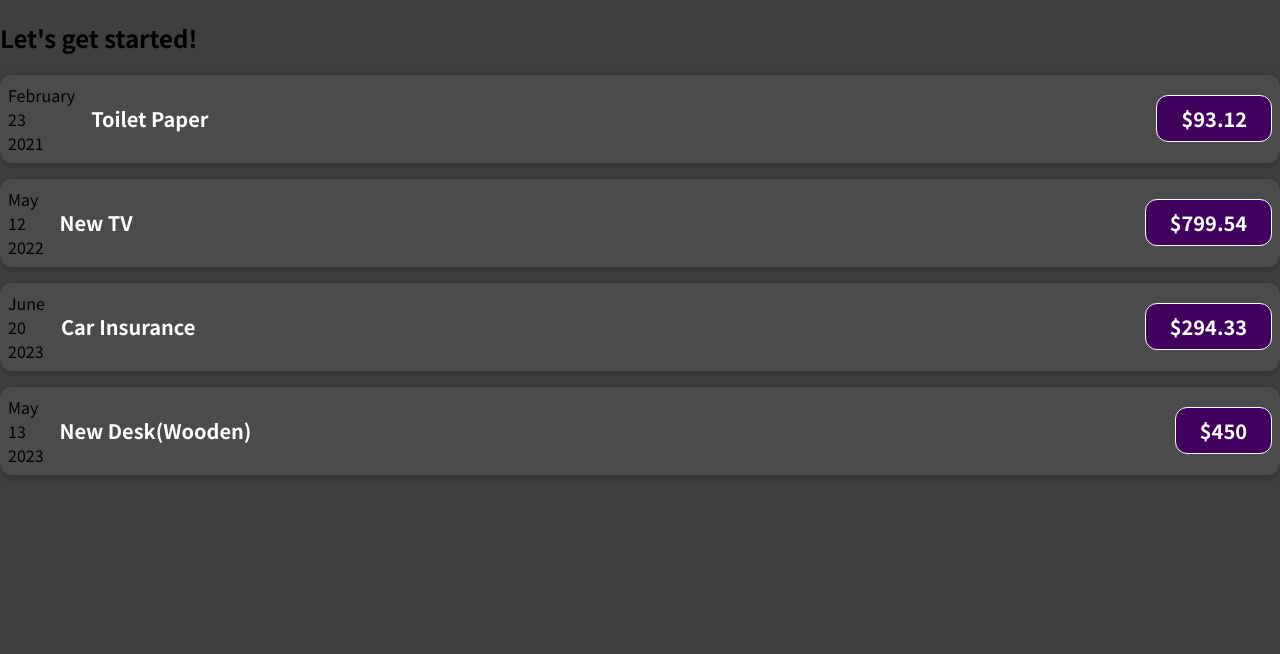
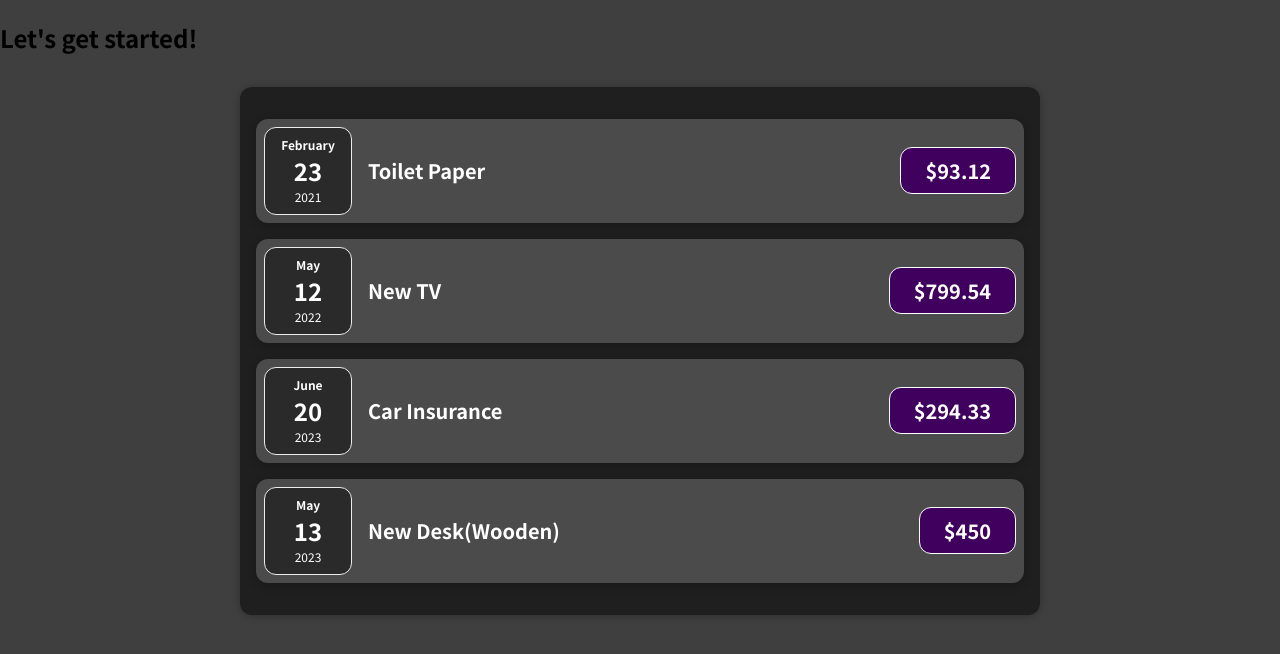
Before and after one commit to ZdraviiSmisl/ExpensesCalendar, a JavaScript app: page / in a window 1280 px wide. Shown: the top 654 px of the page. Built offline with nearby package versions, Linux system fonts and the light colour scheme.

Commit message:
create ExpenseList and ExpenseData comtopnets in order to take out the part of logic and unload App component

```diff
--- a/src/App.js
+++ b/src/App.js
@@ -1,4 +1,4 @@
-import ExpenseItem from "./components/ExpenseItem.js";
+import ExpensesList from "./components/ExpensesList.js";
 
 function App() {
   const expenses = [
@@ -25,26 +25,7 @@
   return (
     <div>
       <h2>Let's get started!</h2>
-      <ExpenseItem
-        title={expenses[0].title}
-        amount={expenses[0].amount}
-        date={expenses[0].date}
-      ></ExpenseItem>
-      <ExpenseItem
-        title={expenses[1].title}
-        amount={expenses[1].amount}
-        date={expenses[1].date}
-      ></ExpenseItem>
-      <ExpenseItem
-        title={expenses[2].title}
-        amount={expenses[2].amount}
-        date={expenses[2].date}
-      ></ExpenseItem>
-      <ExpenseItem
-        title={expenses[3].title}
-        amount={expenses[3].amount}
-        date={expenses[3].date}
-      ></ExpenseItem>
+      <ExpensesList items={expenses} />
     </div>
   );
 }
--- /dev/null
+++ b/src/components/ExpenseDate.css
@@ -0,0 +1,26 @@
+.expense-date {
+  display: flex;
+  flex-direction: column;
+  width: 5.5rem;
+  height: 5.5rem;
+  border: 1px solid #ececec;
+  background-color: #2a2a2a;
+  color: white;
+  border-radius: 12px;
+  align-items: center;
+  justify-content: center;
+}
+
+.expense-date__month {
+  font-size: 0.75rem;
+  font-weight: bold;
+}
+
+.expense-date__year {
+  font-size: 0.75rem;
+}
+
+.expense-date__day {
+  font-size: 1.5rem;
+  font-weight: bold;
+}
--- /dev/null
+++ b/src/components/ExpenseDate.js
@@ -0,0 +1,16 @@
+import "./ExpenseDate.css";
+
+function ExpenseDate(props) {
+  const month = props.date.toLocaleString("en-US", { month: "long" });
+  const day = props.date.toLocaleString("en-US", { day: "2-digit" });
+  const year = props.date.getFullYear();
+  return (
+    <div className="expense-date">
+      <div className="expense-date__month">{month}</div>
+      <div className="expense-date__day">{day}</div>
+      <div className="expense-date__year">{year}</div>
+    </div>
+  );
+}
+
+export default ExpenseDate;
--- a/src/components/ExpenseItem.js
+++ b/src/components/ExpenseItem.js
@@ -1,16 +1,9 @@
 import "./ExpenseItem.css";
+import ExpenseDate from "./ExpenseDate.js";
 function ExpenseItem(props) {
-  const month = props.date.toLocaleString("en-US", { month: "long" });
-  const day = props.date.toLocaleString("en-US", { day: "2-digit" });
-  const year = props.date.getFullYear();
-
   return (
     <div className="expense-item">
-      <div>
-        <div>{month}</div>
-        <div>{day}</div>
-        <div>{year}</div>
-      </div>
+      <ExpenseDate date={props.date} />
       <div className="expense-item__description">
         <h2>{props.title}</h2>
         <span className="expense-item__price">${props.amount}</span>
--- /dev/null
+++ b/src/components/ExpensesList.css
@@ -0,0 +1,9 @@
+.expenses {
+  padding: 1rem;
+  background-color: rgb(31, 31, 31);
+  margin: 2rem auto;
+  width: 50rem;
+  max-width: 95%;
+  border-radius: 12px;
+  box-shadow: 0 1px 8px rgba(0, 0, 0, 0.25);
+}
--- /dev/null
+++ b/src/components/ExpensesList.js
@@ -0,0 +1,31 @@
+import "./ExpensesList.css";
+import ExpenseItem from "./ExpenseItem.js";
+
+function ExpensesList(props) {
+  return (
+    <div className="expenses">
+      <ExpenseItem
+        title={props.items[0].title}
+        amount={props.items[0].amount}
+        date={props.items[0].date}
+      />
+      <ExpenseItem
+        title={props.items[1].title}
+        amount={props.items[1].amount}
+        date={props.items[1].date}
+      />
+      <ExpenseItem
+        title={props.items[2].title}
+        amount={props.items[2].amount}
+        date={props.items[2].date}
+      />
+      <ExpenseItem
+        title={props.items[3].title}
+        amount={props.items[3].amount}
+        date={props.items[3].date}
+      />
+    </div>
+  );
+}
+
+export default ExpensesList;
```
